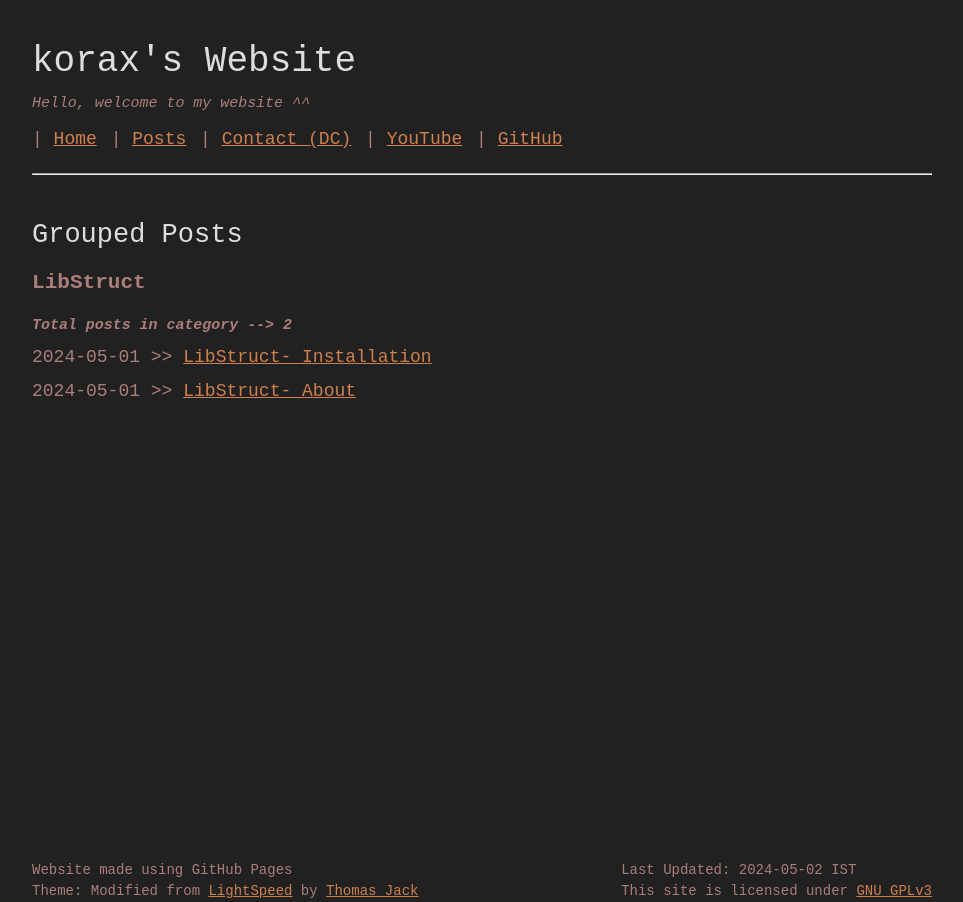
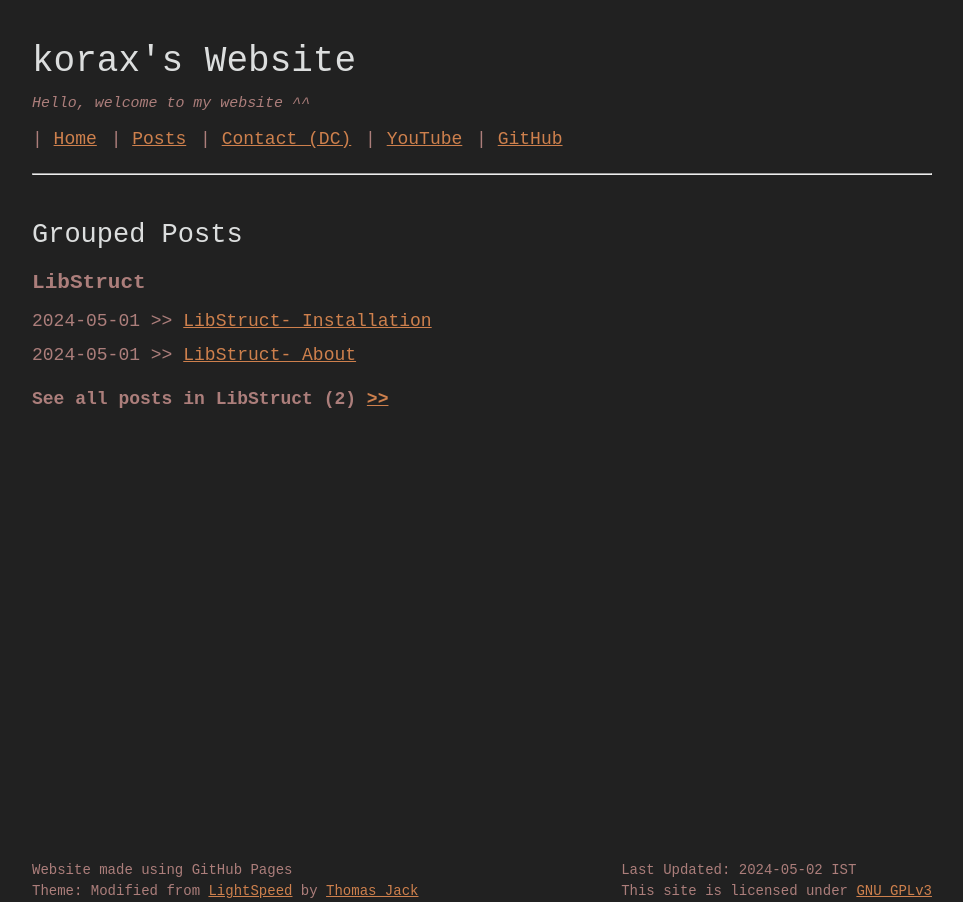
Before and after one commit to koraxial/koraxial.github.io, a Jekyll site: the page built from grouped/index.html, in a window 1280 px wide. Shown: the whole page, without its empty margins (158-1121 px from the left). Built offline with Jekyll 4.4.1, drawn with Linux system fonts in a browser that asks for light colours.

Commit message:
Update index.html

```diff
--- a/grouped/index.html
+++ b/grouped/index.html
@@ -5,11 +5,11 @@ title: Grouped Posts
 
 <h2>Grouped Posts</h2>
 {% for category in site.categories %}
-    <h3 class="category-header"><b>{{category | first}}</b></h3>
-    <h5><i>Total posts in category --> {{category[1] | size}}</i> <a href="/{{category | first | downcase }}/"></a></h5>
-        {% for post in category[1] limit:100 %}
-        <span class="post-item">{{ post.date | date: '%Y-%m-%d' }} >> <a href="{{ post.url }}">{{ post.title }}</a></span>
-        {% endfor %}
+<h3 class="category-header"><b>{{category | first}}</b></h3>
+{% for post in category[1] limit:3 %}
+<span class="post-item">{{ post.date | date: '%Y-%m-%d' }} >> <a href="{{ post.url }}">{{ post.title }}</a></span>
+{% endfor %}
 <div class="category-all-nav">
+    <h4>See all posts in {{category | first}} ({{category[1] | size}}) <a href="https://koraxial.github.io/posts/">&gt;&gt;</a></h4>
 </div>
 {% endfor %}
```
